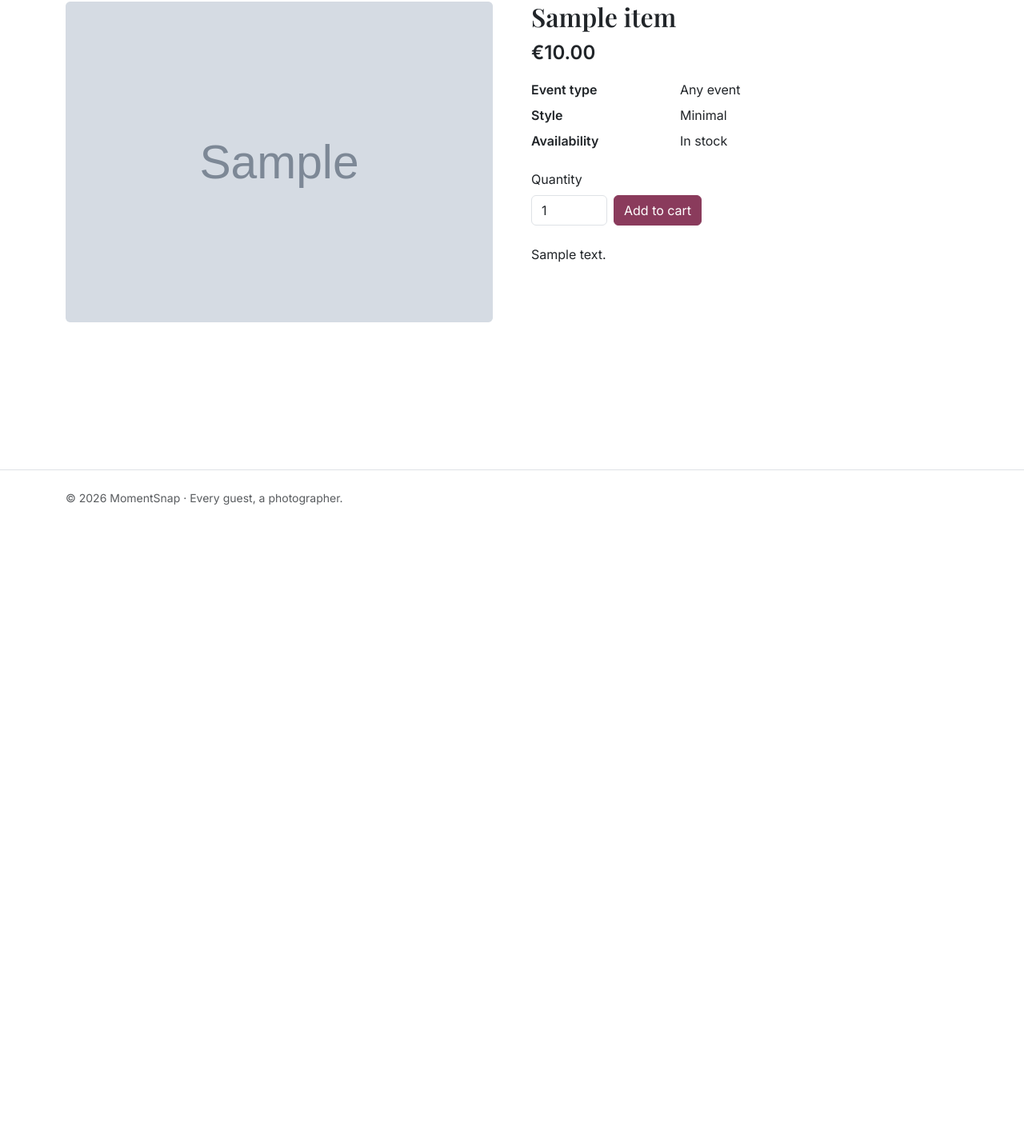
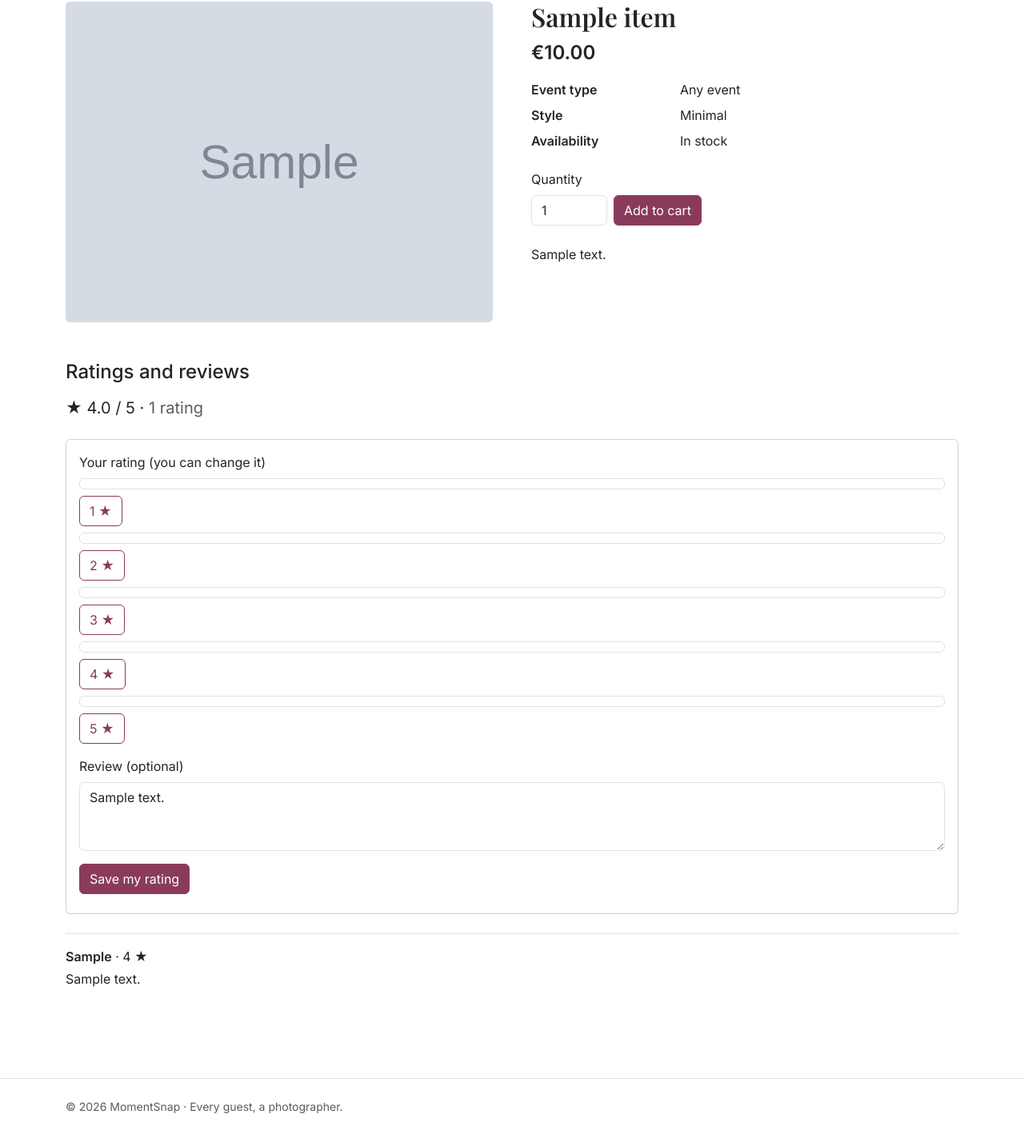
Before and after one commit to ArVa34/momentsnap, a Django app: a page that uses templates/base.html in a window 1280 px wide. Shown: the part 143-1561 px from the top of the page at 80% size. Before the commit the page ends 774 px from the top, so only its background shows below. Run offline with Django 5.2, Linux system fonts and the light colour scheme; a user stored in the database is signed in; tables that the repository leaves empty hold one stand-in row (values such as "Sample post"); grey boxes marked "Sample" are stand-in pictures.

Commit message:
Add AJAX star ratings with reviews, progressive enhancement and dashboard ratings

```diff
--- a/accounts/views.py
+++ b/accounts/views.py
@@ -29,6 +29,7 @@ def dashboard(request):
         "recently_viewed": recently_viewed,
         "recent_searches": recent_searches,
         "orders": request.user.orders.all()[:3],
+        "my_ratings": request.user.ratings.select_related("item")[:5],
     })
 
 
--- a/catalog/forms.py
+++ b/catalog/forms.py
@@ -3,7 +3,7 @@ from django.utils.translation import gettext_lazy as _
 
 from core.forms import BootstrapFormMixin
 
-from .models import Item
+from .models import Item, Rating
 
 # Items marked "Any event" suit every event, so "Any" isn't offered as a filter value.
 EVENT_TYPE_CHOICES = [("", _("All event types"))] + [
@@ -36,3 +36,19 @@ class ItemFilterForm(BootstrapFormMixin, forms.Form):
         if low is not None and high is not None and low > high:
             raise forms.ValidationError(_("The minimum price can't be higher than the maximum price."))
         return cleaned_data
+
+
+class RatingForm(BootstrapFormMixin, forms.ModelForm):
+    """1–5 stars and an optional review."""
+
+    stars = forms.TypedChoiceField(
+        label=_("Stars"),
+        choices=[(n, str(n)) for n in range(1, 6)],
+        coerce=int,
+        widget=forms.RadioSelect(attrs={"class": "btn-check"}),
+    )
+
+    class Meta:
+        model = Rating
+        fields = ["stars", "review"]
+        widgets = {"review": forms.Textarea(attrs={"rows": 3})}
--- a/catalog/models.py
+++ b/catalog/models.py
@@ -3,7 +3,7 @@ from decimal import Decimal
 from pathlib import Path
 
 from django.conf import settings
-from django.core.validators import FileExtensionValidator, MinValueValidator
+from django.core.validators import FileExtensionValidator, MaxValueValidator, MinValueValidator
 from django.db import models
 from django.urls import reverse
 from django.utils.translation import gettext_lazy as _
@@ -146,3 +146,24 @@ class ItemView(models.Model):
 
     def __str__(self):
         return f"{self.item} at {self.viewed_at:%Y-%m-%d %H:%M}"
+
+class Rating(models.Model):
+    """One user's star rating, with an optional review, of one product. One per user per product."""
+
+    user = models.ForeignKey(settings.AUTH_USER_MODEL, on_delete=models.CASCADE, related_name="ratings")
+    item = models.ForeignKey(Item, on_delete=models.CASCADE, related_name="ratings")
+    stars = models.PositiveSmallIntegerField(
+        _("stars"), validators=[MinValueValidator(1), MaxValueValidator(5)]
+    )
+    review = models.TextField(_("review"), max_length=1000, blank=True)
+    created_at = models.DateTimeField(auto_now_add=True)
+    updated_at = models.DateTimeField(auto_now=True)
+
+    class Meta:
+        ordering = ["-updated_at"]
+        constraints = [
+            models.UniqueConstraint(fields=["user", "item"], name="one_rating_per_user_per_item"),
+        ]
+
+    def __str__(self):
+        return f"{self.user} → {self.item}: {self.stars}"
--- a/catalog/templates/catalog/item_detail.html
+++ b/catalog/templates/catalog/item_detail.html
@@ -1,5 +1,5 @@
 {% extends "base.html" %}
-{% load i18n %}
+{% load i18n static %}
 
 {% block title %}{{ item.name }} · MomentSnap{% endblock %}
 {% block meta_description %}{{ item.description|truncatewords:25 }}{% endblock %}
@@ -55,9 +55,64 @@
         <p class="text-body-secondary mb-4">{% translate "This product is currently out of stock." %}</p>
       {% endif %}
 
-      <div class="mt-4">{{ item.description|linebreaks }}</div>
+            <div class="mt-4">{{ item.description|linebreaks }}</div>
     </div>
   </div>
 
+  <section class="mt-5" aria-labelledby="ratings-title">
+    <h2 id="ratings-title" class="h4 mb-3">{% translate "Ratings and reviews" %}</h2>
+    <p class="fs-5 mb-4">
+      <span aria-hidden="true">★</span>
+      <span data-rating-average>{{ rating.average }}</span> / 5
+      · <span class="text-body-secondary" data-rating-count>{{ rating.count_label }}</span>
+    </p>
+
+    {% if user.is_authenticated %}
+      <form method="post" action="{% url 'catalog:rate_item' item.pk %}" class="card card-body mb-4"
+            data-rating-form data-network-error="{% translate 'Something went wrong. Please try again.' %}">
+        {% csrf_token %}
+        <fieldset class="mb-3">
+          <legend class="form-label fs-6 mb-2">
+            {% if own_rating %}{% translate "Your rating (you can change it)" %}{% else %}{% translate "Your rating" %}{% endif %}
+          </legend>
+          <div class="d-flex flex-wrap gap-2">
+            {% for radio in rating_form.stars %}
+              {{ radio.tag }}
+              <label for="{{ radio.id_for_label }}" class="btn btn-outline-primary">
+                {{ radio.choice_label }} <span aria-hidden="true">★</span><span class="visually-hidden">{% translate "out of 5" %}</span>
+              </label>
+            {% endfor %}
+          </div>
+        </fieldset>
+        <div class="mb-3">
+          <label for="{{ rating_form.review.id_for_label }}" class="form-label">{% translate "Review (optional)" %}</label>
+          {{ rating_form.review }}
+        </div>
+        <div>
+          <button type="submit" class="btn btn-primary">{% translate "Save my rating" %}</button>
+        </div>
+        <p class="small mt-2 mb-0" data-rating-status role="status" aria-live="polite"></p>
+      </form>
+    {% else %}
+      <p><a href="{% url 'accounts:login' %}?next={{ request.path|urlencode }}">{% translate "Log in to rate this product" %}</a></p>
+    {% endif %}
+
+    {% for review in reviews %}
+      <article class="border-top py-3">
+        <p class="mb-1">
+          <strong>{{ review.user.first_name|default:review.user.username }}</strong>
+          · {{ review.stars }} <span aria-hidden="true">★</span><span class="visually-hidden">{% translate "out of 5" %}</span>
+        </p>
+        <p class="mb-0">{{ review.review|linebreaksbr }}</p>
+      </article>
+    {% empty %}
+      <p class="text-body-secondary">{% translate "No written reviews yet." %}</p>
+    {% endfor %}
+  </section>
+
 </div>
 {% endblock %}
+
+{% block scripts %}
+  <script src="{% static 'js/ratings.js' %}" defer></script>
+{% endblock %}
--- a/catalog/urls.py
+++ b/catalog/urls.py
@@ -8,4 +8,5 @@ urlpatterns = [
     path("shop/", views.item_list, name="item_list"),
     path("shop/<slug:category_slug>/", views.item_list, name="category_items"),
     path("item/<slug:slug>/", views.item_detail, name="item_detail"),
+    path("item/<int:item_id>/rate/", views.rate_item, name="rate_item"),
 ]
--- a/catalog/views.py
+++ b/catalog/views.py
@@ -1,10 +1,15 @@
+from django.contrib import messages
+from django.contrib.auth.views import redirect_to_login
 from django.core.paginator import Paginator
-from django.db.models import Q
-from django.shortcuts import get_object_or_404, render
+from django.db.models import Avg, Count, Q
+from django.http import JsonResponse
+from django.shortcuts import get_object_or_404, redirect, render
 from django.utils.translation import gettext as _
+from django.utils.translation import ngettext
+from django.views.decorators.http import require_POST
 
-from .forms import ItemFilterForm
-from .models import Category, Item, ItemView, SearchQuery
+from .forms import ItemFilterForm, RatingForm
+from .models import Category, Item, ItemView, Rating, SearchQuery
 
 ITEMS_PER_PAGE = 9
 
@@ -76,8 +81,17 @@ def item_list(request, category_slug=None):
     })
 
 
+def rating_summary(item):
+    """Average stars and a translated count for an item, e.g. {"average": "4.3", "count_label": "3 ratings"}."""
+    result = item.ratings.aggregate(average=Avg("stars"), count=Count("id"))
+    count = result["count"]
+    average = f"{result['average']:.1f}" if count else "–"
+    count_label = ngettext("%(count)s rating", "%(count)s ratings", count) % {"count": count}
+    return {"average": average, "count_label": count_label}
+
+
 def item_detail(request, slug):
-    """Show one active item and record the visit."""
+    """Show one active item with its ratings, and record the visit."""
     item = get_object_or_404(
         Item.objects.select_related("category__parent"),
         slug=slug,
@@ -87,4 +101,47 @@ def item_detail(request, slug):
         item=item,
         user=request.user if request.user.is_authenticated else None,
     )
-    return render(request, "catalog/item_detail.html", {"item": item})
+
+    context = {
+        "item": item,
+        "rating": rating_summary(item),
+        "reviews": item.ratings.exclude(review="").select_related("user")[:10],
+    }
+    if request.user.is_authenticated:
+        own_rating = item.ratings.filter(user=request.user).first()
+        context["own_rating"] = own_rating
+        context["rating_form"] = RatingForm(instance=own_rating)
+
+    return render(request, "catalog/item_detail.html", context)
+
+
+@require_POST
+def rate_item(request, item_id):
+    """Save the user's rating. Answers JSON to fetch() requests, or redirects after a normal form post."""
+    item = get_object_or_404(Item, pk=item_id, is_active=True)
+    wants_json = "application/json" in request.headers.get("Accept", "")
+
+    if not request.user.is_authenticated:
+        if wants_json:
+            return JsonResponse({"error": _("Please log in to rate products.")}, status=401)
+        return redirect_to_login(item.get_absolute_url())
+
+    form = RatingForm(request.POST)
+    if not form.is_valid():
+        error = _("Please choose between 1 and 5 stars.")
+        if wants_json:
+            return JsonResponse({"error": error}, status=400)
+        messages.error(request, error)
+        return redirect(item.get_absolute_url())
+
+    Rating.objects.update_or_create(
+        user=request.user,
+        item=item,
+        defaults={"stars": form.cleaned_data["stars"], "review": form.cleaned_data["review"]},
+    )
+
+    message = _("Thank you! Your rating was saved.")
+    if wants_json:
+        return JsonResponse({"message": message, **rating_summary(item)})
+    messages.success(request, message)
+    return redirect(item.get_absolute_url())
--- a/orders/forms.py
+++ b/orders/forms.py
@@ -1,10 +1,10 @@
-from .models import Order
 from django import forms
 from django.utils.translation import gettext_lazy as _
 
 from core.forms import BootstrapFormMixin
 
 from .cart import MAX_QUANTITY
+from .models import Order
 
 
 class CartQuantityForm(BootstrapFormMixin, forms.Form):
--- /dev/null
+++ b/static/js/ratings.js
@@ -0,0 +1,45 @@
+// AJAX star ratings: send the rating form with fetch() and update the page without reloading.
+// Elements are found through data attributes , and text is set with textContent.
+
+document.addEventListener("DOMContentLoaded", () => {
+  const form = document.querySelector("[data-rating-form]");
+  if (!form) {
+    return; // visitors who are not logged in have no rating form
+  }
+
+  const average = document.querySelector("[data-rating-average]");
+  const count = document.querySelector("[data-rating-count]");
+  const status = form.querySelector("[data-rating-status]");
+  const button = form.querySelector('button[type="submit"]');
+
+  form.addEventListener("submit", async (event) => {
+    event.preventDefault(); // stop the normal page reload: we send the form ourselves
+
+    button.disabled = true;
+    status.textContent = "";
+
+    try {
+      const response = await fetch(form.action, {
+        method: "POST",
+        headers: { Accept: "application/json" },
+        body: new FormData(form), // includes the CSRF token from {% csrf_token %}
+      });
+      const data = await response.json();
+
+      if (response.ok) {
+        average.textContent = data.average;
+        count.textContent = data.count_label;
+        status.textContent = data.message;
+      } else {
+        status.textContent = data.error;
+      }
+      status.classList.toggle("text-success", response.ok);
+      status.classList.toggle("text-danger", !response.ok);
+    } catch (error) {
+      status.textContent = form.getAttribute("data-network-error");
+      status.classList.add("text-danger");
+    } finally {
+      button.disabled = false;
+    }
+  });
+});
--- a/templates/base.html
+++ b/templates/base.html
@@ -28,5 +28,6 @@
   {% include "partials/_footer.html" %}
 
   <script src="https://cdn.jsdelivr.net/npm/bootstrap@5.3.9/dist/js/bootstrap.bundle.min.js" integrity="sha384-WyOxWvTyr1QaMPfiPJSv76iReVthorl5uWlFtZPyK0IEB0hGzo9y5Bp9mYanr8Bu" crossorigin="anonymous"></script>
+  {% block scripts %}{% endblock %}
 </body>
 </html>
```
Also changed, not shown: accounts/templates/accounts/dashboard.html (+16 -0 lines), catalog/admin.py (+8 -1 lines), catalog/migrations/0006_rating.py (added).
